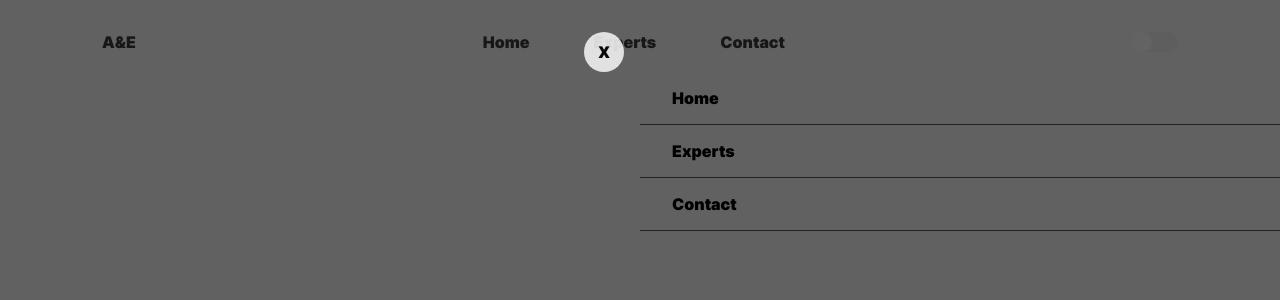
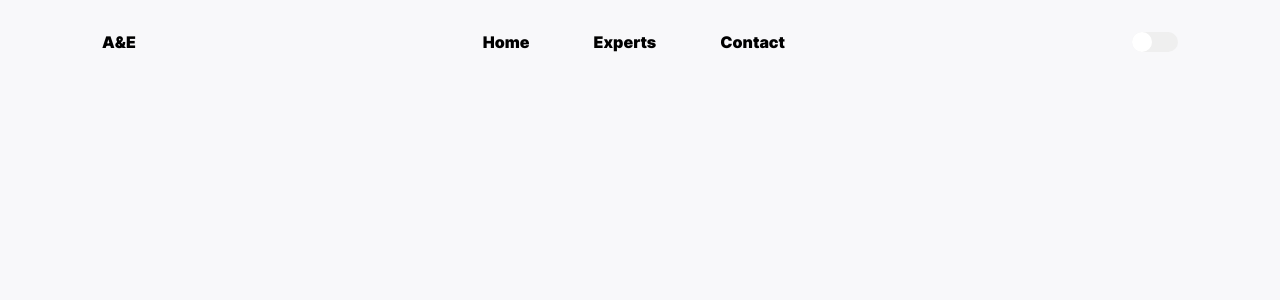
Before and after one commit to JustasRim/ArtisansAndExperts, a React (Vite) app in the folder client/: page / in a window 1280 px wide. Shown: the top 300 px of the page. Built offline with nearby package versions, Linux system fonts and the light colour scheme.

Commit message:
sidebar fix

```diff
--- a/client/src/routes/Root.tsx
+++ b/client/src/routes/Root.tsx
@@ -14,7 +14,7 @@ function Root() {
   };
 
   const [theme, setTheme] = useState(getDefaultTheme());
-  const [hidden, setHidden] = useState<boolean>(false);
+  const [hidden, setHidden] = useState<boolean>(true);
   return (
     <ThemeContext.Provider value={{ theme, setTheme }}>
       <div className={`theme-${theme}`}>
```
